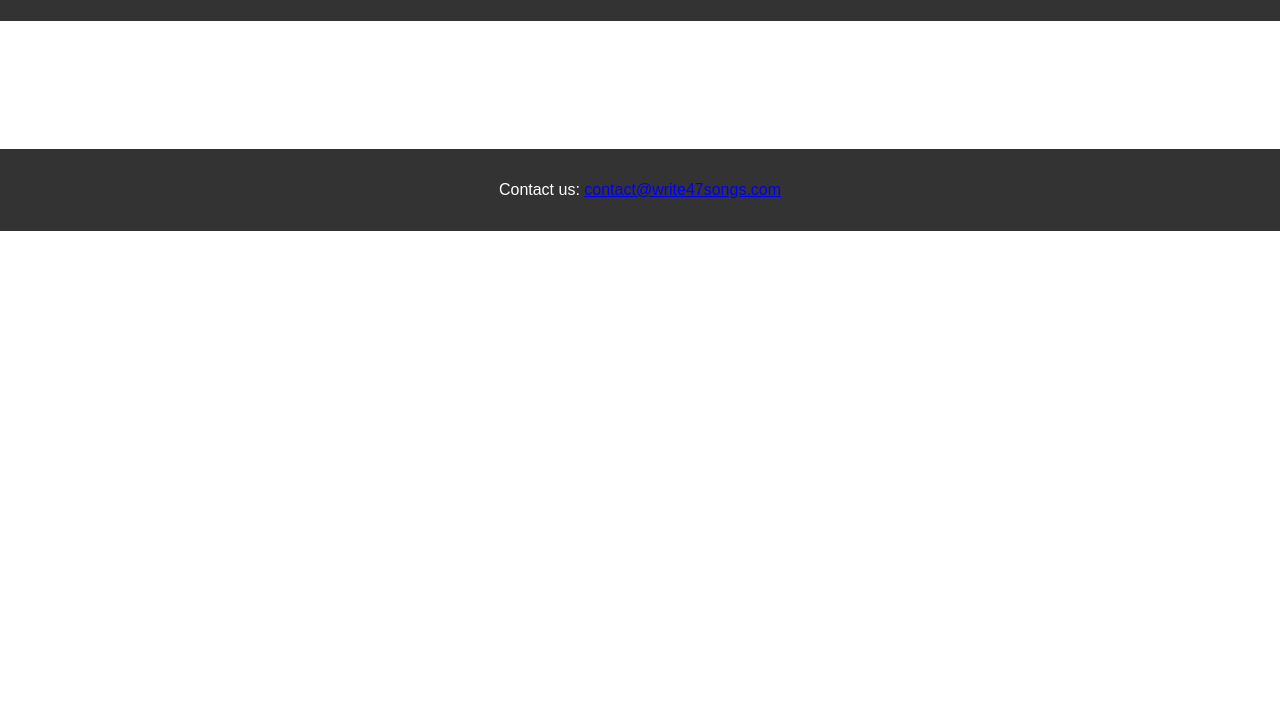
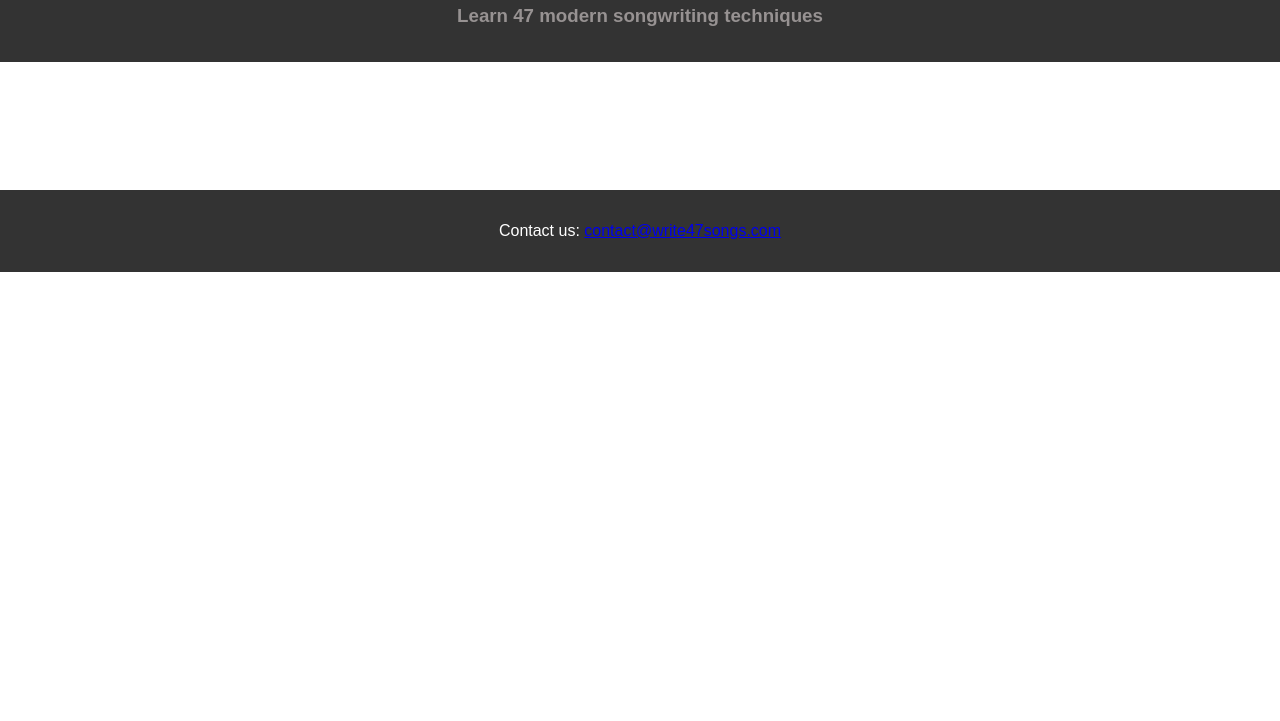
Before and after one commit to sitrobotsit/write47songs, a plain HTML site: page index.html in a window 1280 px wide. Shown: the part 79-800 px from the top of the page. Drawn offline with Linux system fonts and the light colour scheme.

Commit message:
Update index.html

```diff
--- a/index.html
+++ b/index.html
@@ -54,6 +54,7 @@
   <body>
     <header>
       <h2>Write 47 Songs</h2>
+      <h3>Learn 47 modern songwriting techniques</h3>
     </header>
     <div class="hero">
       <!-- <h1>Welcome to Our Site!</h1>
```
